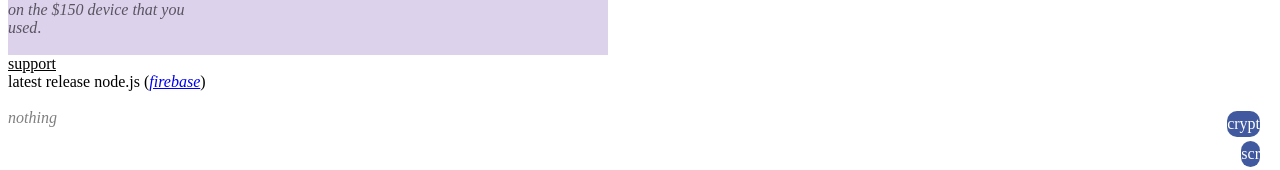
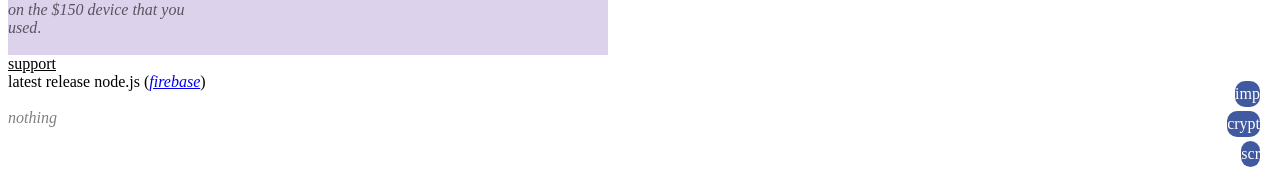
Before and after one commit to NickCarducci/hibit.cc, a React (Create React App) app: page / in a window 1280 px wide. Shown: the part 263-433 px from the top of the page. Built offline with nearby package versions, Linux system fonts and the light colour scheme; a web font is replaced by a local one.

Commit message:
Update StopPayingMonthly.js

```diff
--- a/src/StopPayingMonthly.js
+++ b/src/StopPayingMonthly.js
@@ -162,6 +162,51 @@ class StopPayingMonthly extends React.Component {
               </span>
               {/**how do I set up a react app (commie.dev + netlify) */}
             </div>
+            <div
+              onMouseEnter={
+                () =>
+                  this.setState({ crypttimeout: true }, () => {
+                    clearTimeout(this.crypttimeout);
+                    this.crypttimeout = setTimeout(() => {
+                      this.setState({ crypttimeout: false });
+                    }, 5000);
+                  }) //scopebook
+              }
+              onClick={this.props.setWhy}
+              style={{
+                zIndex: "1",
+                userSelect: "none",
+                backgroundColor: "rgb(65, 90, 159)",
+                color: "white",
+                borderRadius: "10px",
+                padding: "4px 0px",
+                cursor: "pointer",
+                position: "fixed",
+                right: "20px",
+                bottom: "430px"
+              }}
+            >
+              {this.state.crypttimeout && (
+                <span>
+                  <a
+                    style={{ color: "white" }}
+                    href="https://discussions.apple.com/thread/250216099"
+                  >
+                    import
+                  </a>{" "}
+                  then turn
+                </span>
+              )}
+              {space}
+              <span
+                style={{
+                  transform: "translateY(20px)"
+                }}
+              >
+                imp
+              </span>
+            </div>
+
             <div
               onMouseEnter={
                 () =>
```
